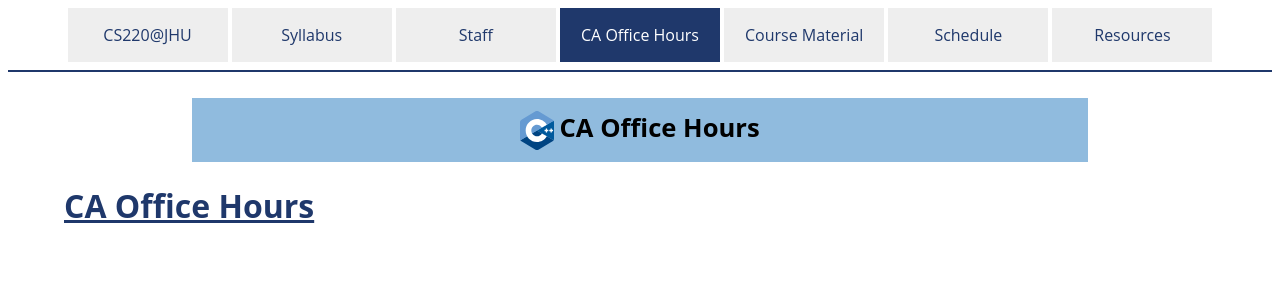
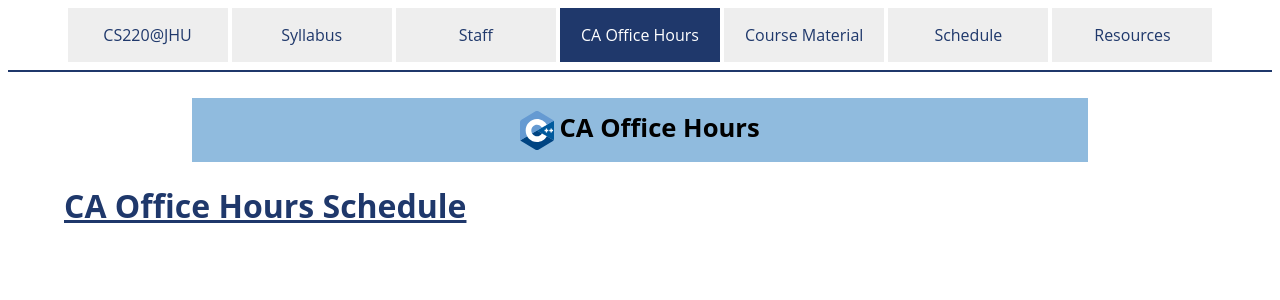
Before and after one commit to jhu-ip/cs220-f23, a Jekyll site: the page built from officehours.md, in a window 1280 px wide. Shown: the top 300 px of the page. Built offline with Jekyll 4.4.1, drawn with Linux system fonts in a browser that asks for light colours.

Commit message:
added CA OHs

```diff
--- a/officehours.md
+++ b/officehours.md
@@ -3,4 +3,4 @@ layout: officehours
 title: "CA Office Hours"
 category: "officehours"
 ---
-# [CA Office Hours](https://docs.google.com/spreadsheets/d/1wfST1AcrgcNaVsvr6xUWKu4LNAU3JYyFmuhlaIxP0EQ/edit#gid=2050153296)
+# [CA Office Hours Schedule](https://docs.google.com/spreadsheets/d/1wfST1AcrgcNaVsvr6xUWKu4LNAU3JYyFmuhlaIxP0EQ/edit#gid=2050153296)
```
